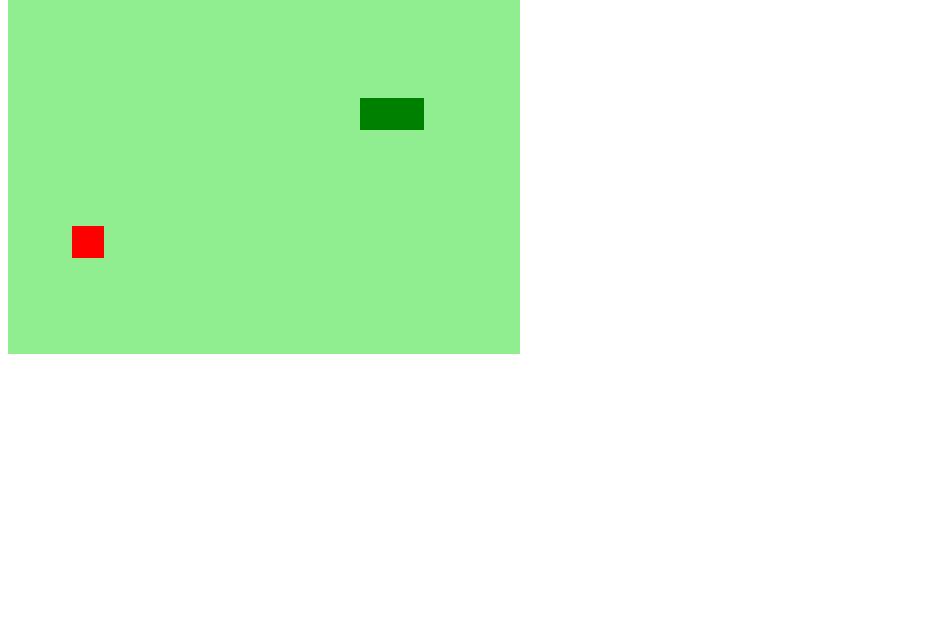
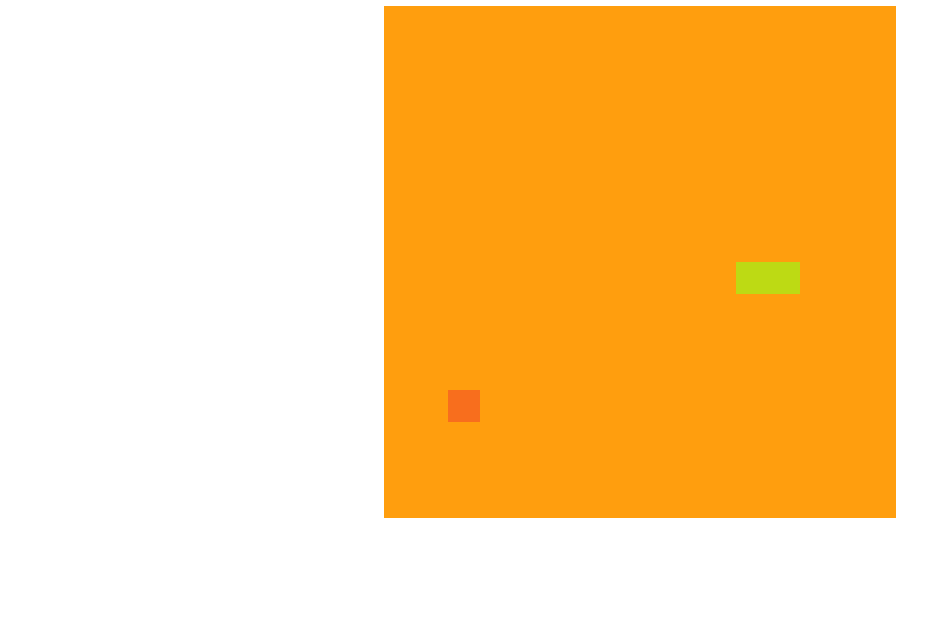
Before and after one commit to lsimonidev/dio-snake, a plain HTML site: page index.html in a window 1280 px wide. Shown: the part 166-800 px from the top of the page, without its empty margins (0-951 px from the left). Drawn offline with Linux system fonts and the light colour scheme.

Commit message:
style updates

```diff
--- a/index.html
+++ b/index.html
@@ -9,6 +9,7 @@
     <title>Snake Game</title>
 </head>
 <body>
+    <h1>Snake Game!</h1>
     <canvas id="snake" width="512" height="512">
 
     </canvas>
--- a/js/script.js
+++ b/js/script.js
@@ -14,21 +14,22 @@ food = {
 }
 
 let direction = "right";
+let score = 0;
 
 function createBG(){
-    context.fillStyle = "lightgreen";
+    context.fillStyle = "#FF9E0E";
     context.fillRect(0, 0, 16 * box, 16 * box);
 }
 
 function createSnake(){
     for (let i = 0; i < snake.length; i++) {
-        context.fillStyle = "green";
+        context.fillStyle = "#BDDA14";
         context.fillRect(snake[i].x, snake[i].y, box, box);
     }
 }
 
 function drawFood(){
-    context.fillStyle = "red";
+    context.fillStyle = "#F86E1D";
     context.fillRect(food.x, food.y, box, box)
 }
 document.addEventListener('keydown', update);
@@ -51,7 +52,7 @@ function startGame(){
     {
         if (snake[0].x == snake[i].x && snake[0].y == snake[i].y){
             clearInterval(game);
-            alert('Game Over :(');
+            alert('Game Over :(\n Score:' + score);
         }
     }
 
@@ -72,13 +73,14 @@ function startGame(){
     } else {
         food.x = Math.floor(Math.random() * 15 +1) * box;
         food.y = Math.floor(Math.random() * 15 +1) * box;
+        score ++;
     }
 
     let newHead = {
         x: snakeX,
         y: snakeY
     }
-    snake.unshift(newHead); //método unshift adiciona como primeiro quadradinho da cobrinha
+    snake.unshift(newHead);
 }
 
 let game = setInterval(startGame, 100);
--- a/style/style.css
+++ b/style/style.css
@@ -0,0 +1,8 @@
+body{
+    height: 95vh;
+    width: 95;
+    display: flex;
+    justify-content: center;
+    align-items: center;
+    flex-direction: column;
+}
```
